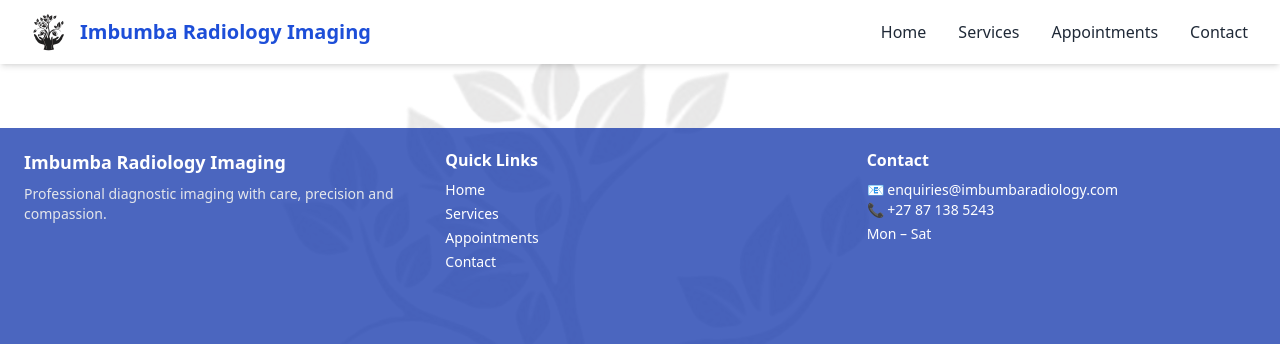
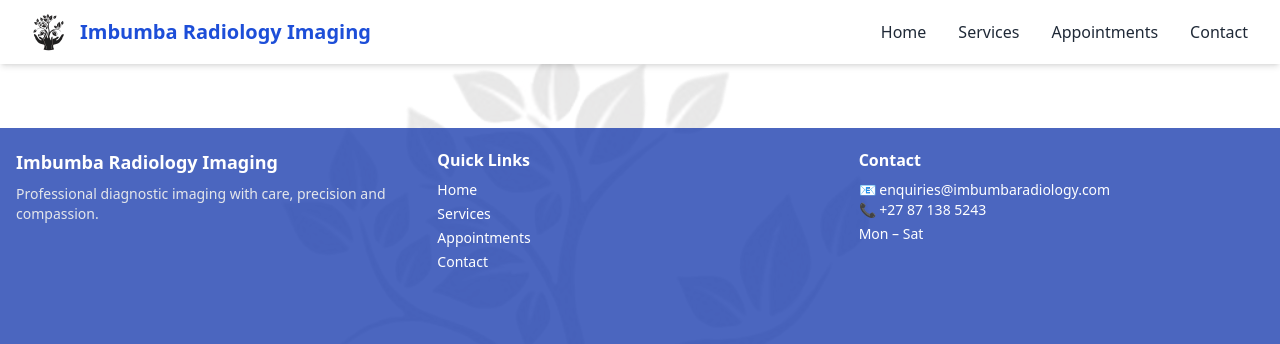
Before and after one commit to Juliee23/Imbumba_Radiology, a Django app: template imbumba/home/templates/home/base.html in a window 1280 px wide. Shown: the top 344 px of the page. Run offline with Django 5.2, Linux system fonts and the light colour scheme; the template is opened without the code that fills it, so the values that code supplies are empty; some libraries are stand-ins or nearby versions.

Commit message:
reduced padding on footer

```diff
--- a/imbumba/home/templates/home/base.html
+++ b/imbumba/home/templates/home/base.html
@@ -75,7 +75,7 @@
 
     <!-- FOOTER -->
     <footer class="bg-blue-800/80 text-white py-5 mt-12">
-      <div class="max-w-7xl mx-auto px-6 grid grid-cols-1 md:grid-cols-3 gap-8">
+      <div class="max-w-7xl mx-auto px-4 grid grid-cols-1 md:grid-cols-3 gap-4">
 
         <div>
           <h4 class="text-lg font-semibold">Imbumba Radiology Imaging</h4>
```
